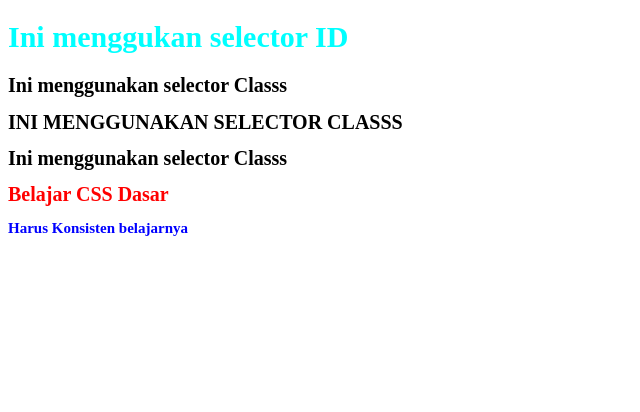
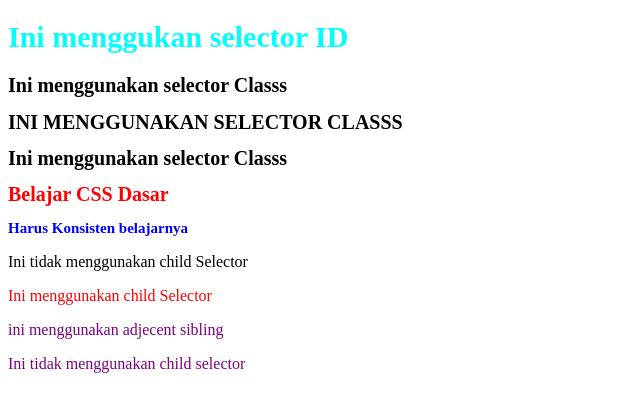
Before and after one commit to Amallubis/htmlcssjavascript, a plain HTML site: page cssdasar/index.html in a window 1280 px wide. Shown: the whole page, without its empty margins (0-640 px from the left). Drawn offline with Linux system fonts and the light colour scheme.

Commit message:
menambahkan selector

```diff
--- a/cssdasar/index.html
+++ b/cssdasar/index.html
@@ -18,5 +18,13 @@
     <h1>Belajar CSS Dasar</h1>
     <h2>Harus Konsisten belajarnya</h1>
 
+    <div>
+        <article>
+            <p>Ini tidak menggunakan child Selector</p>
+        </article>
+        <p>Ini menggunakan child Selector</p>
+    </div>
+    <p>ini menggunakan adjecent sibling </p>
+    <p>Ini tidak menggunakan child selector</p>
 </body>
 </html>
--- a/cssdasar/style.css
+++ b/cssdasar/style.css
@@ -26,3 +26,18 @@ h2 {
     text-transform: uppercase;
 
 }
+
+/*ini menggunakan chlid selector*/
+div > p {
+    color:red;
+}
+
+/*Adjacent sibling*/
+div + p {
+    color:green;
+}
+/*General sibling*/
+
+div ~ p {
+    color:purple
+}
```
